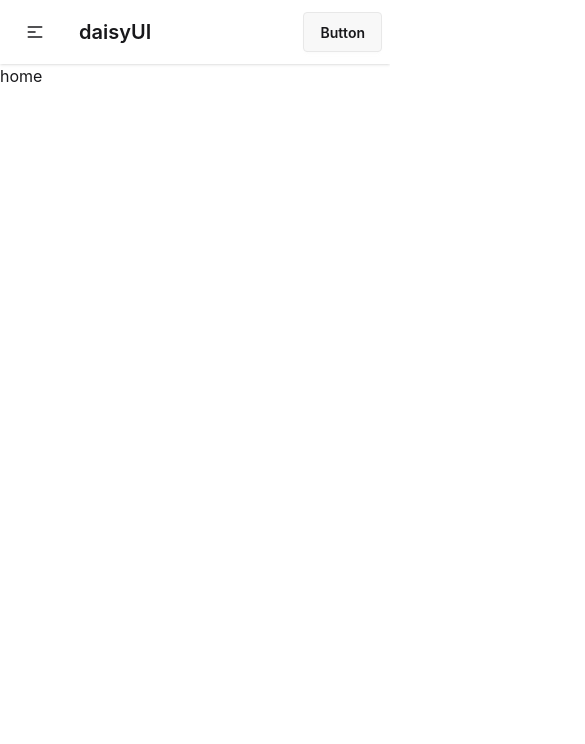
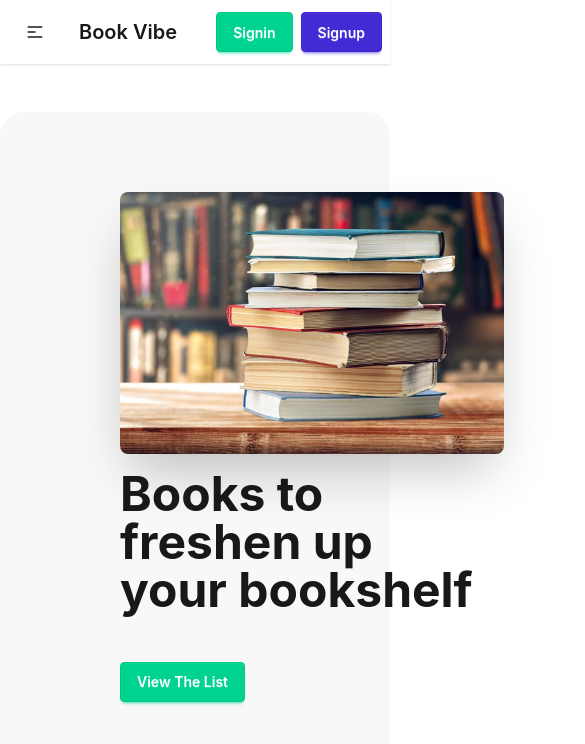
Before and after one commit to shuvroshishir/book-vibe-project, a React (Vite) app: page / in a window 390 px wide. Shown: the top 744 px of the page, 585 px wide, since content can reach past the window. Built offline with nearby package versions, Linux system fonts and the light colour scheme.

Commit message:
upto banner section done

```diff
--- a/src/components/Nav/Nav.jsx
+++ b/src/components/Nav/Nav.jsx
@@ -1,4 +1,5 @@
 import React from 'react';
+import NavLinks from './NavLinks';
 
 const Nav = () => {
     return (
@@ -12,36 +13,19 @@ const Nav = () => {
                         <ul
                             tabIndex="-1"
                             className="menu menu-sm dropdown-content bg-base-100 rounded-box z-1 mt-3 w-52 p-2 shadow">
-                            <li><a>Item 1</a></li>
-                            <li>
-                                <a>Parent</a>
-                                <ul className="p-2">
-                                    <li><a>Submenu 1</a></li>
-                                    <li><a>Submenu 2</a></li>
-                                </ul>
-                            </li>
-                            <li><a>Item 3</a></li>
+                            <NavLinks />
                         </ul>
                     </div>
-                    <a className="btn btn-ghost text-xl">daisyUI</a>
+                    <a className="btn btn-ghost text-xl">Book Vibe</a>
                 </div>
                 <div className="navbar-center hidden lg:flex">
                     <ul className="menu menu-horizontal px-1">
-                        <li><a>Item 1</a></li>
-                        <li>
-                            <details>
-                                <summary>Parent</summary>
-                                <ul className="p-2 bg-base-100 w-40 z-1">
-                                    <li><a>Submenu 1</a></li>
-                                    <li><a>Submenu 2</a></li>
-                                </ul>
-                            </details>
-                        </li>
-                        <li><a>Item 3</a></li>
+                        <NavLinks />
                     </ul>
                 </div>
-                <div className="navbar-end">
-                    <a className="btn">Button</a>
+                <div className="navbar-end gap-2">
+                    <button class="btn  btn-success text-white">Signin</button>
+                    <button class="btn btn-primary text-white">Signup</button>
                 </div>
             </div>
         </nav>
--- /dev/null
+++ b/src/components/Nav/NavLinks.jsx
@@ -0,0 +1,15 @@
+import React from 'react';
+import { NavLink } from 'react-router';
+
+const NavLinks = () => {
+    return (
+        <>
+            <li><NavLink className={({ isActive }) => `font-semibold mr-2 ${isActive ? 'text-green-500 border border-green-500' : ''}`} to='/'>Home</NavLink></li>
+            <li><NavLink className={({ isActive }) => `font-semibold mr-2 ${isActive ? 'text-green-500 border border-green-500' : ''}`} to='/books'>Listed Books</NavLink></li>
+            <li><NavLink className={({ isActive }) => `font-semibold mr-2 ${isActive ? 'text-green-500 border border-green-500' : ''}`} to='/page-to-read'>Pages to Read</NavLink></li>
+
+        </>
+    );
+};
+
+export default NavLinks;
--- /dev/null
+++ b/src/pages/Error/ErrorPage.jsx
@@ -0,0 +1,39 @@
+import React from 'react';
+import { Link } from 'react-router';
+
+const ErrorPage = () => {
+    return (
+        <div className="min-h-screen flex items-center justify-center bg-linear-to-r from-indigo-500 via-purple-500 to-pink-500 px-4">
+
+            <div className="bg-white rounded-2xl shadow-2xl p-10 text-center max-w-lg w-full">
+
+                {/* 404 Text */}
+                <h1 className="text-7xl font-extrabold text-gray-800 mb-4">
+                    404
+                </h1>
+
+                {/* Title */}
+                <h2 className="text-2xl font-semibold text-gray-700 mb-2">
+                    Oops! Page not found
+                </h2>
+
+                {/* Description */}
+                <p className="text-gray-500 mb-6">
+                    The page you are looking for doesn’t exist or has been moved.
+                </p>
+
+                {/* Button */}
+                <Link
+                    to="/"
+                    className="inline-block bg-linear-to-r from-indigo-500 to-purple-600 text-white px-6 py-3 rounded-lg font-medium shadow-md hover:scale-105 transition-transform duration-300"
+                >
+                    Go Back Home
+                </Link>
+
+            </div>
+
+        </div>
+    );
+};
+
+export default ErrorPage;
--- a/src/pages/Home/Home.jsx
+++ b/src/pages/Home/Home.jsx
@@ -1,9 +1,21 @@
 import React from 'react';
+import bannerImg from '../../assets/hero_img.jpg'
 
 const Home = () => {
     return (
-        <div>
-            home
+
+        <div className="hero bg-base-200 container mx-auto my-12 rounded-3xl">
+            <div className="hero-content flex-col lg:flex-row-reverse py-20 px-30 w-full justify-between">
+                <img
+                    src={bannerImg}
+                    className="max-w-sm rounded-lg shadow-2xl"
+                />
+                <div>
+                    <h1 className="text-5xl font-bold mb-12">Books to freshen up <br /> your bookshelf</h1>
+
+                    <button className="btn btn-success text-white">View The List</button>
+                </div>
+            </div>
         </div>
     );
 };
--- a/src/routes/Routes.jsx
+++ b/src/routes/Routes.jsx
@@ -3,6 +3,7 @@ import { createBrowserRouter } from "react-router";
 import MainLayout from '../layout/MainLayout/MainLayout.jsx';
 import Home from '../pages/Home/Home.jsx';
 import Books from '../pages/Books/Books.jsx';
+import ErrorPage from '../pages/Error/ErrorPage.jsx';
 
 const router = createBrowserRouter([
     {
@@ -18,7 +19,7 @@ const router = createBrowserRouter([
                 Component: Books
             }
         ],
-        errorElement: <h2>Error 404</h2>
+        errorElement: <ErrorPage />,
     },
 
 ]);
```
